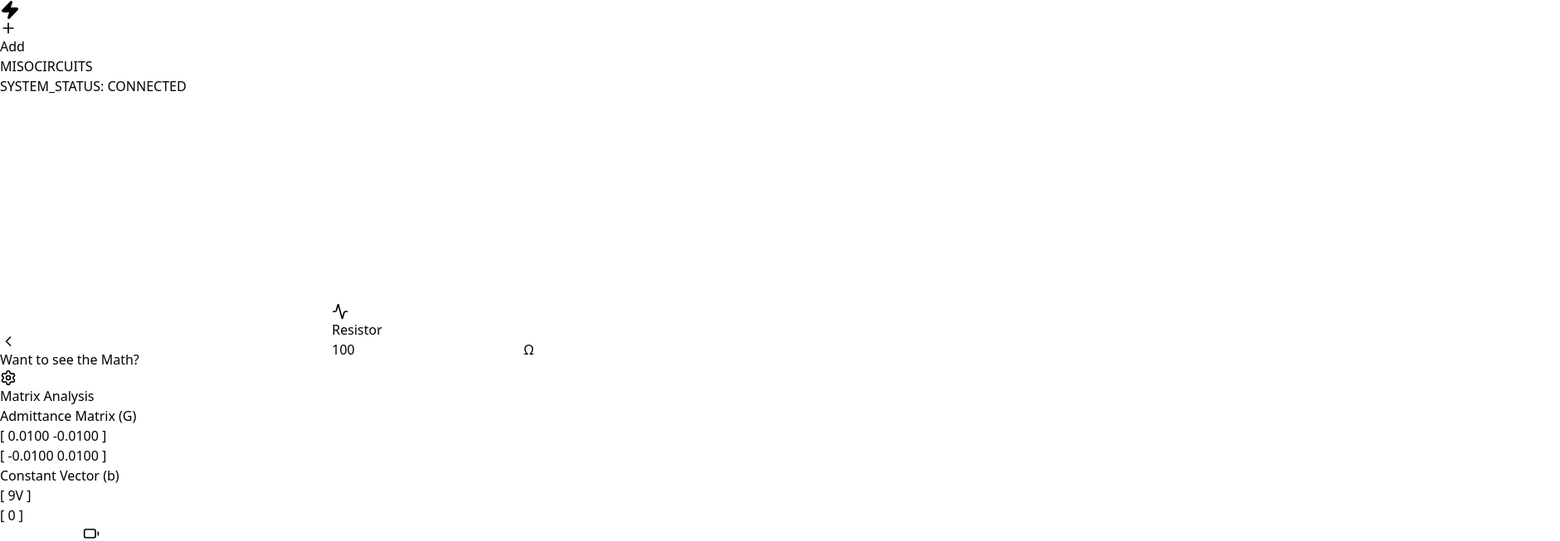
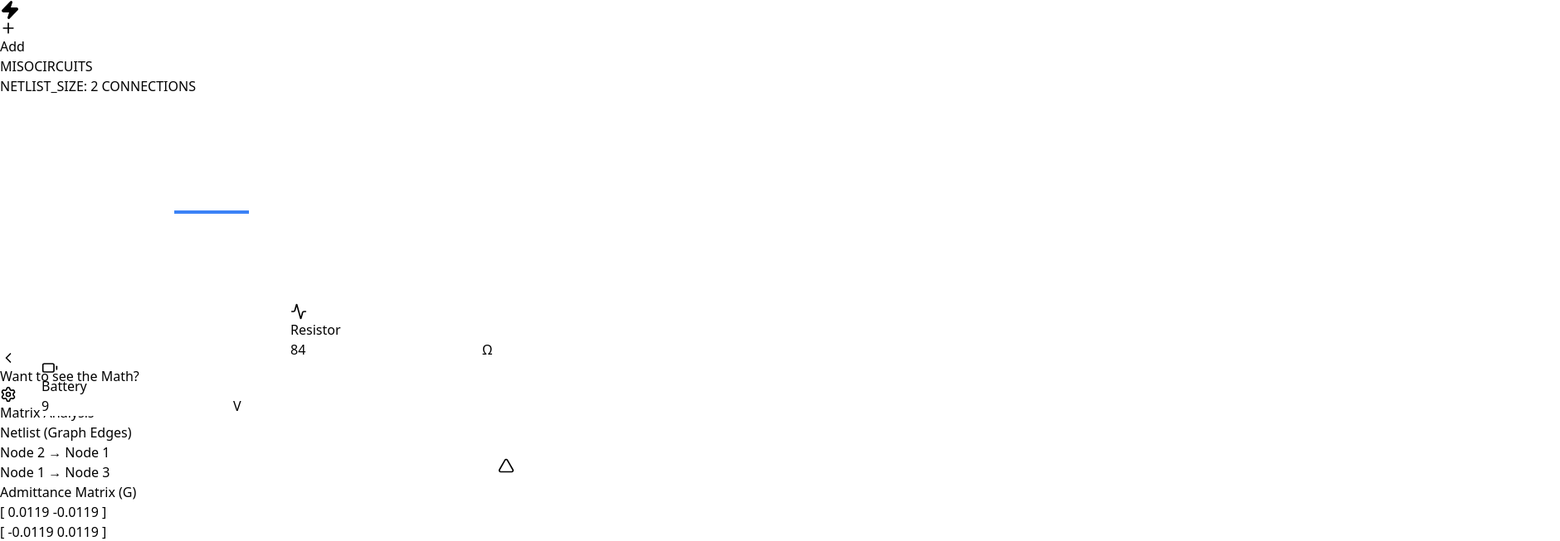
Before and after one commit to mis0park/circuit-emulator, a React (Vite) app: page / in a window 1280 px wide. Shown: the top 653 px of the page at 83% size, 1880 px wide, since content can reach past the window. Built offline with nearby package versions, Linux system fonts and the light colour scheme.

Commit message:
straight wiring + ground

```diff
--- a/src/App.jsx
+++ b/src/App.jsx
@@ -1,25 +1,39 @@
 import React, { useState, useRef } from 'react';
-import { Activity, Battery, Zap, Settings, ChevronRight, ChevronLeft, Plus } from 'lucide-react';
+import { Activity, Battery, Zap, Settings, ChevronRight, ChevronLeft, Plus, Triangle } from 'lucide-react';
 import Draggable from 'react-draggable';
 
-// --- COMPONENT BOX (Now reports position!) ---
+// --- COMPONENT BOX ---
 const CircuitComponent = ({ data, updateValue, handleDrag }) => {
   const nodeRef = useRef(null);
+
+  const getIcon = () => {
+    switch(data.type) {
+      case 'Battery': return <Battery className="text-red-500" size={20} />;
+      case 'Ground': return <Triangle className="text-green-600 fill-current" size={20} />;
+      default: return <Activity className="text-blue-500" size={20} />;
+    }
+  };
 
   return (
     <Draggable
       nodeRef={nodeRef}
       grid={[20, 20]}
       bounds="parent"
-      position={{x: data.x, y: data.y}} // FORCE position from state
-      onDrag={(e, ui) => handleDrag(data.id, ui.x, ui.y)} // Tell App where we are
+      position={{x: data.x, y: data.y}}
+      onDrag={(e, ui) => handleDrag(data.id, ui.x, ui.y)}
     >
       <div
         ref={nodeRef}
-        className="absolute p-4 bg-white border-2 border-slate-900 rounded-xl shadow-[4px_4px_0px_0px_rgba(15,23,42,1)] cursor-grab active:cursor-grabbing hover:border-blue-500 transition-colors group w-40 z-10"
+        // NOTE: We check type to apply different CSS Width/Height classes
+        className={`absolute bg-white border-2 border-slate-900 rounded-xl shadow-lg cursor-grab active:cursor-grabbing hover:border-blue-500 transition-colors group z-10
+        ${data.type === 'Ground'
+          ? 'w-24 h-24 flex justify-center items-center' // Ground is 96x96px (centered)
+          : 'w-40 p-4' // Standard is 160px wide (padding determines height)
+        }`}
       >
         <div className="flex items-center gap-3">
-          {data.type === 'Battery' ? <Battery className="text-red-500" size={20} /> : <Activity className="text-blue-500" size={20} />}
+          {getIcon()}
+          {data.type !== 'Ground' && (
             <div>
               <div className="text-[10px] uppercase font-bold text-slate-400 leading-none mb-1">{data.type}</div>
               <div className="flex items-center gap-1 font-mono font-bold">
@@ -32,8 +46,10 @@ const CircuitComponent = ({ data, updateValue, handleDrag }) => {
                 <span>{data.unit}</span>
               </div>
             </div>
+          )}
         </div>
-        {/* Connector Nodes (Visual Only) */}
+
+        {/* Visual Connector Ports - Perfectly Centered */}
         <div className="absolute -left-2 top-1/2 -translate-y-1/2 w-4 h-4 bg-slate-900 rounded-full border-2 border-white" />
         <div className="absolute -right-2 top-1/2 -translate-y-1/2 w-4 h-4 bg-slate-900 rounded-full border-2 border-white" />
       </div>
@@ -44,29 +60,58 @@ const CircuitComponent = ({ data, updateValue, handleDrag }) => {
 // --- MAIN APP ---
 const App = () => {
   const [showMath, setShowMath] = useState(false);
+
   const [components, setComponents] = useState([
-    { id: 1, type: 'Resistor', value: 100, x: 400, y: 100, unit: 'Ω' },
-    { id: 2, type: 'Battery', value: 9, x: 100, y: 300, unit: 'V' },
+    { id: 1, type: 'Resistor', value: 84, x: 350, y: 100, unit: 'Ω' },
+    { id: 2, type: 'Battery', value: 9, x: 50, y: 100, unit: 'V' },
+    { id: 3, type: 'Ground', value: 0, x: 600, y: 150, unit: 'V' },
   ]);
 
-  // Update numbers (Resistance/Voltage)
+  const [wires, setWires] = useState([
+    { id: 'w1', source: 2, target: 1 },
+    { id: 'w2', source: 1, target: 3 },
+  ]);
+
   const updateValue = (id, newValue) => {
     setComponents(components.map(c => c.id === id ? { ...c, value: parseFloat(newValue) || 0 } : c));
   };
 
-  // Update position (X/Y coordinates)
   const handleDrag = (id, x, y) => {
     setComponents(components.map(c => c.id === id ? { ...c, x, y } : c));
+  };
+
+  // --- NEW GEOMETRY ENGINE ---
+  // Calculates the exact "Port" locations based on component type
+  const getPortPosition = (id, isSource) => {
+    const comp = components.find(c => c.id === id);
+    if (!comp) return { x: 0, y: 0 };
+
+    // 1. Define dimensions based on type (matches CSS classes)
+    const isGround = comp.type === 'Ground';
+    const width = isGround ? 96 : 160; // w-24 vs w-40
+    const height = isGround ? 96 : 80; // h-24 vs approx standard height
+
+    // 2. Calculate Vertical Center (Y)
+    // The visual port is always at "top-1/2", so strictly Height / 2
+    const centerY = comp.y + (height / 2);
+
+    // 3. Calculate Horizontal Side (X)
+    // If it's a Source (Start), we use Right Side (x + width)
+    // If it's a Target (End), we use Left Side (x)
+    // (Note: This is a simple Left-to-Right flow assumption)
+    const portX = isSource ? (comp.x + width) : comp.x;
+
+    return { x: portX, y: centerY };
   };
 
   return (
     <div className="flex h-screen w-screen bg-slate-50 overflow-hidden font-sans text-slate-900">
 
-      {/* SIDEBAR */}
+      {/* SIDEBAR UI */}
       <div className="w-20 bg-white border-r border-slate-200 flex flex-col items-center py-8 gap-8 z-20 shadow-sm">
         <div className="p-3 bg-blue-600 rounded-xl text-white shadow-lg"><Zap size={24} fill="currentColor" /></div>
         <div className="h-[1px] w-10 bg-slate-200" />
-        <button className="flex flex-col items-center gap-1 text-slate-400 hover:text-blue-500 transition-colors">
+        <button className="flex flex-col items-center gap-1 text-slate-400 hover:text-blue-500">
           <div className="w-12 h-12 border-2 border-dashed border-slate-300 rounded-xl flex items-center justify-center"><Plus size={20} /></div>
           <span className="text-[10px] font-bold uppercase tracking-tighter">Add</span>
         </button>
@@ -76,25 +121,28 @@ const App = () => {
       <div className="relative flex-grow bg-[radial-gradient(#e5e7eb_1px,transparent_1px)] [background-size:40px_40px]">
         <div className="absolute top-8 left-8 pointer-events-none">
           <h1 className="text-2xl font-black tracking-tight text-slate-800 italic uppercase">MISO<span className="text-blue-600 font-sans">CIRCUITS</span></h1>
-          <p className="text-[10px] font-mono text-slate-400 tracking-[0.2em]">SYSTEM_STATUS: CONNECTED</p>
+          <p className="text-[10px] font-mono text-slate-400 tracking-[0.2em]">NETLIST_SIZE: {wires.length} CONNECTIONS</p>
         </div>
 
         {/* --- WIRE LAYER --- */}
         <svg className="absolute top-0 left-0 w-full h-full pointer-events-none z-0">
+          {wires.map(wire => {
+            // We now ask specifically for Source vs Target coordinates
+            const start = getPortPosition(wire.source, true);  // true = Right Side
+            const end = getPortPosition(wire.target, false); // false = Left Side
+
+            return (
               <line
-            // START: Right side of Battery (Component 2)
-            // We use components[1] because that's the Battery in your list
-            x1={components[1].x + 160}
-            y1={components[1].y + 40}
-
-            // END: Left side of Resistor (Component 1)
-            // We use components[0] because that's the Resistor
-            x2={components[0].x}
-            y2={components[0].y + 40}
-
+                key={wire.id}
+                x1={start.x}
+                y1={start.y}
+                x2={end.x}
+                y2={end.y}
                 stroke="#3b82f6"
                 strokeWidth="4"
               />
+            );
+          })}
         </svg>
 
         {components.map((comp) => (
@@ -102,12 +150,13 @@ const App = () => {
         ))}
       </div>
 
-      {/* MATH SLIDE-OUT */}
+      {/* MATH SIDEBAR */}
       <button onClick={() => setShowMath(!showMath)} className="absolute bottom-10 right-10 bg-slate-900 text-white px-8 py-4 rounded-full flex items-center gap-3 shadow-2xl hover:scale-105 transition-all z-50 font-bold">
         {showMath ? <ChevronRight size={20}/> : <ChevronLeft size={20}/>}
         {showMath ? "Hide Solver" : "Want to see the Math?"}
       </button>
 
+      {/* MATH PANEL */}
       <div className={`fixed top-0 right-0 h-full bg-white shadow-2xl border-l border-slate-200 transition-all duration-500 ${showMath ? 'w-[450px]' : 'w-0'} overflow-hidden z-40`}>
         <div className="p-10 w-[450px]">
           <div className="flex items-center gap-3 mb-8 font-sans">
@@ -116,17 +165,19 @@ const App = () => {
           </div>
           <div className="space-y-8 font-sans">
             <section>
+              <h3 className="text-xs font-black text-slate-400 uppercase tracking-widest mb-4">Netlist (Graph Edges)</h3>
+              <div className="bg-slate-100 p-4 rounded-xl border border-slate-200 font-mono text-xs text-slate-600">
+                {wires.map(w => (
+                  <div key={w.id}>Node {w.source} → Node {w.target}</div>
+                ))}
+              </div>
+            </section>
+
+            <section>
               <h3 className="text-xs font-black text-slate-400 uppercase tracking-widest mb-4">Admittance Matrix (G)</h3>
               <div className="bg-slate-900 text-blue-400 p-6 rounded-2xl font-mono text-sm shadow-inner overflow-x-auto whitespace-nowrap">
                 [ {(1/components[0].value).toFixed(4)}  -{(1/components[0].value).toFixed(4)} ] <br/>
                 [ -{(1/components[0].value).toFixed(4)}  {(1/components[0].value).toFixed(4)} ]
-              </div>
-            </section>
-            <section>
-              <h3 className="text-xs font-black text-slate-400 uppercase tracking-widest mb-4">Constant Vector (b)</h3>
-              <div className="bg-slate-100 p-6 rounded-2xl font-mono text-sm border border-slate-200 whitespace-nowrap">
-                [ {components[1].value}V ] <br/>
-                [ 0 ]
               </div>
             </section>
           </div>
```
Lines whose indentation alone changed are shown as unchanged.
